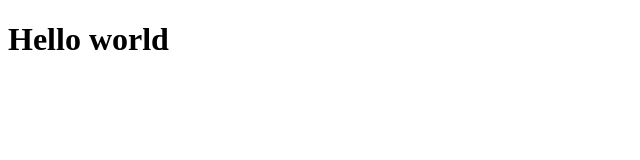
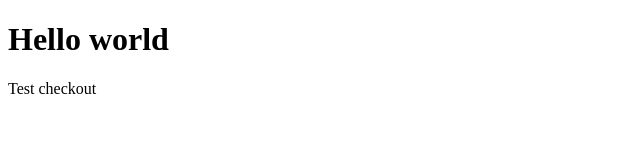
Before and after one commit to ZBT-214/sample-repo, a plain HTML site: page index.html in a window 1280 px wide. Shown: the whole page, without its empty margins (0-640 px from the left). Drawn offline with Linux system fonts and the light colour scheme.

Commit message:
Third commit

```diff
--- a/index.html
+++ b/index.html
@@ -6,5 +6,6 @@
 </head>
 <body>
 	<h1>Hello world</h1>
+	<p>Test checkout</p>
 </body>
 </html>
```
